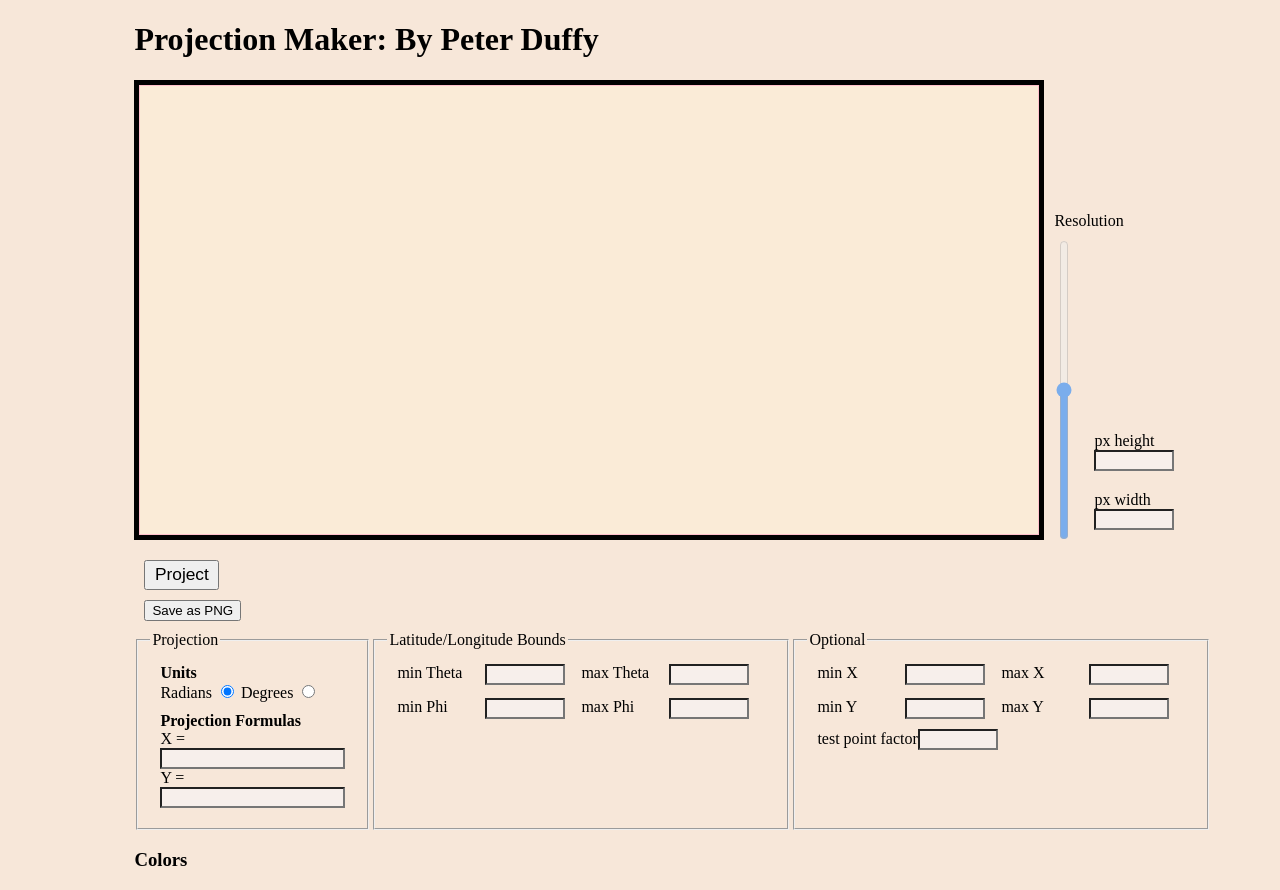
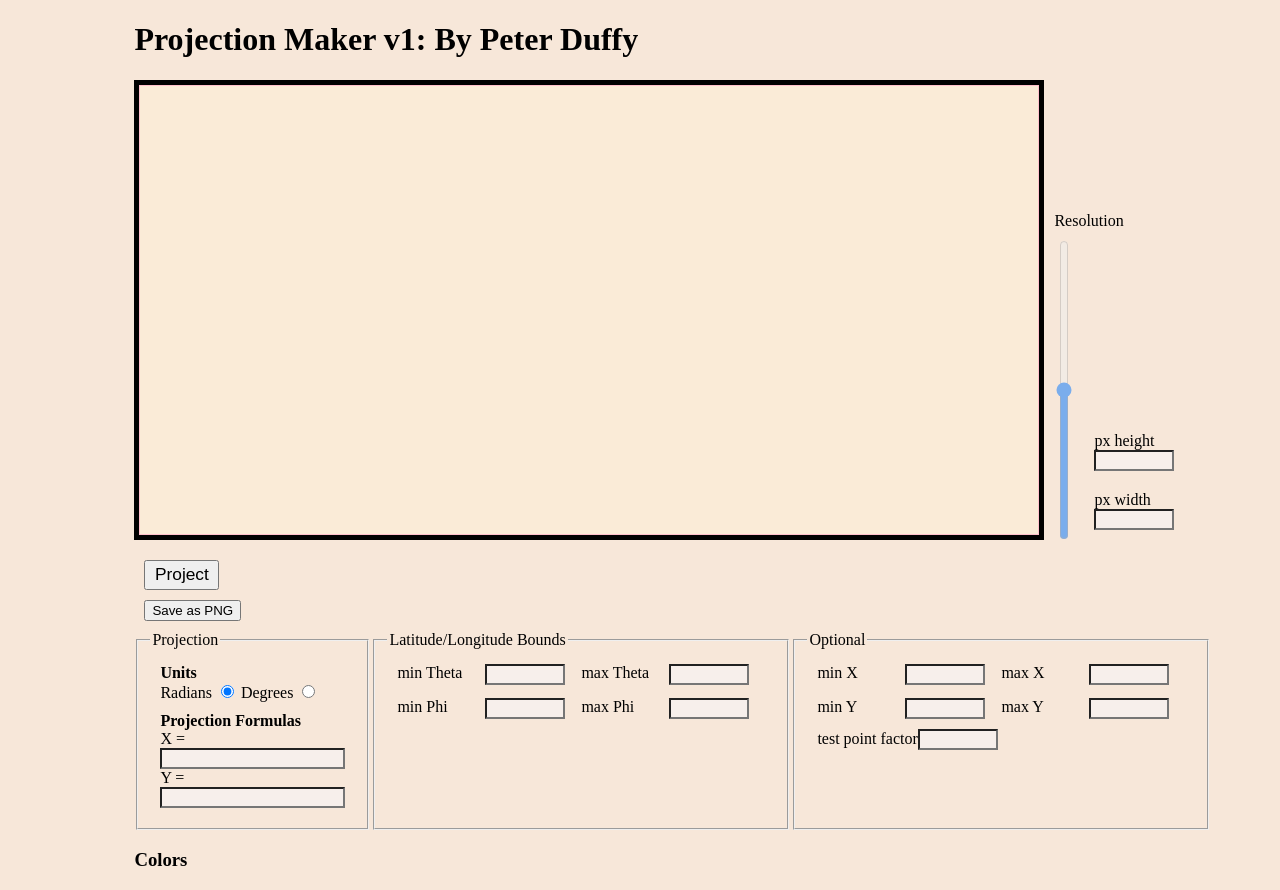
Before and after one commit to pcd444/Map-Maker, a website with bundled scripts: page index.html in a window 1280 px wide. Shown: the top 890 px of the page. Built offline with nearby package versions, Linux system fonts and the light colour scheme; files whose address does not match are found by name.

```diff
--- a/index.html
+++ b/index.html
@@ -11,7 +11,7 @@
 </head>
 <body>
     <div id="top">
-        <h1>Projection Maker: By Peter Duffy</h1>
+        <h1>Projection Maker v1: By Peter Duffy</h1>
 
         <div id="map-and-resolution-container">
             <div id="parent">
```
Also changed, not shown: README.md, 1 other file.
